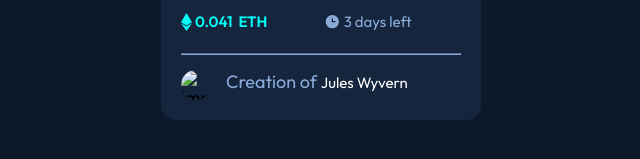
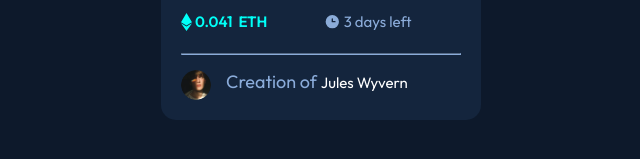
Before and after one commit to nar3sh-dotcom/NFT-preview-card, a plain HTML site: page index.html in a window 1280 px wide. Shown: the part 479-638 px from the top of the page, 319-959 px from the left. Drawn offline with Linux system fonts and the light colour scheme; the site is published under a folder, as on GitHub Pages, so addresses that start at the root find nothing.

Commit message:
Update index.html

```diff
--- a/index.html
+++ b/index.html
@@ -30,7 +30,7 @@
             </div>
             <hr>
             <div class="footer">
-                <img src="/image-avatar.png" alt="image">
+                <img src="image-avatar.png" alt="image">
                 <p>Creation of <a href="index.html" class="name">Jules Wyvern</a></p>
             </div>
         </div>
```
